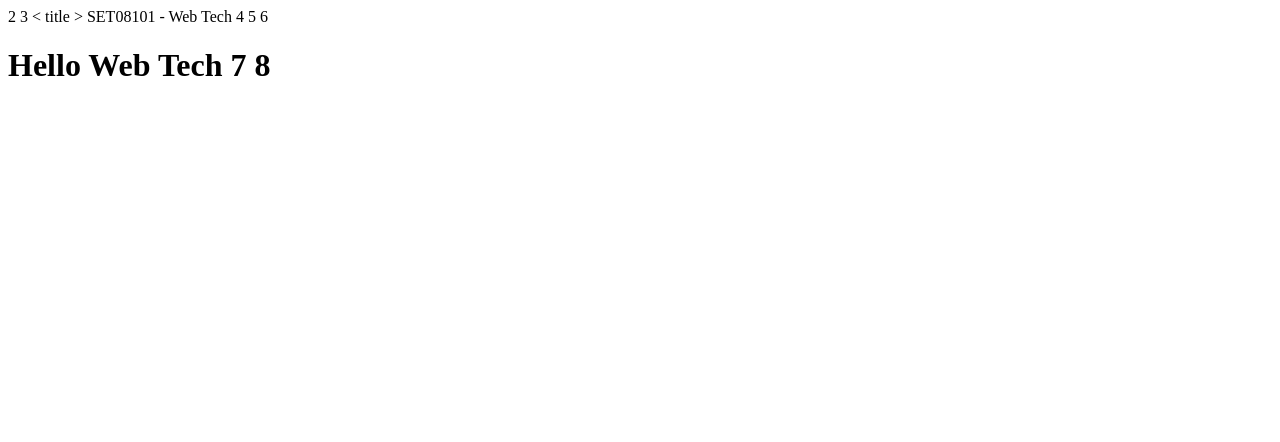
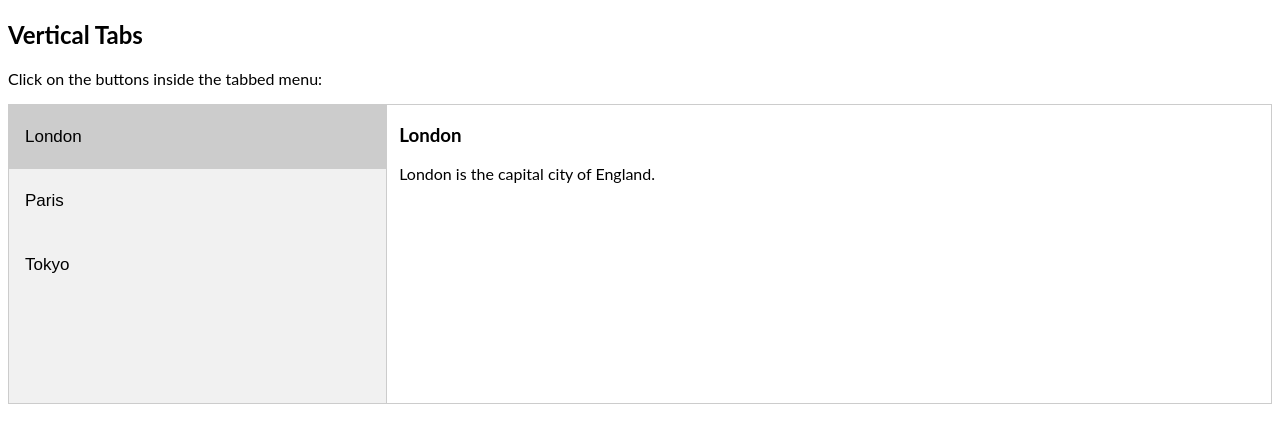
Before and after one commit to veerendrabac/set08801, a plain HTML site: page index.html in a window 1280 px wide. Drawn offline with Linux system fonts and the light colour scheme.

Commit message:
Update index.html

```diff
--- a/index.html
+++ b/index.html
@@ -1,8 +1,100 @@
-<html >
-2 <head >
-3 < title > SET08101 - Web Tech </ title >
-4 </ head >
-5 <body >
-6 <h1 > Hello Web Tech </ h1 >
-7 </ body >
-8 <html >
+<!DOCTYPE html>
+<html>
+<head>
+<meta name="viewport" content="width=device-width, initial-scale=1">
+<style>
+* {box-sizing: border-box}
+body {font-family: "Lato", sans-serif;}
+
+/* Style the tab */
+.tab {
+  float: left;
+  border: 1px solid #ccc;
+  background-color: #f1f1f1;
+  width: 30%;
+  height: 300px;
+}
+
+/* Style the buttons inside the tab */
+.tab button {
+  display: block;
+  background-color: inherit;
+  color: black;
+  padding: 22px 16px;
+  width: 100%;
+  border: none;
+  outline: none;
+  text-align: left;
+  cursor: pointer;
+  transition: 0.3s;
+  font-size: 17px;
+}
+
+/* Change background color of buttons on hover */
+.tab button:hover {
+  background-color: #ddd;
+}
+
+/* Create an active/current "tab button" class */
+.tab button.active {
+  background-color: #ccc;
+}
+
+/* Style the tab content */
+.tabcontent {
+  float: left;
+  padding: 0px 12px;
+  border: 1px solid #ccc;
+  width: 70%;
+  border-left: none;
+  height: 300px;
+}
+</style>
+</head>
+<body>
+
+<h2>Vertical Tabs</h2>
+<p>Click on the buttons inside the tabbed menu:</p>
+
+<div class="tab">
+  <button class="tablinks" onclick="openCity(event, 'London')" id="defaultOpen">London</button>
+  <button class="tablinks" onclick="openCity(event, 'Paris')">Paris</button>
+  <button class="tablinks" onclick="openCity(event, 'Tokyo')">Tokyo</button>
+</div>
+
+<div id="London" class="tabcontent">
+  <h3>London</h3>
+  <p>London is the capital city of England.</p>
+</div>
+
+<div id="Paris" class="tabcontent">
+  <h3>Paris</h3>
+  <p>Paris is the capital of France.</p>
+</div>
+
+<div id="Tokyo" class="tabcontent">
+  <h3>Tokyo</h3>
+  <p>Tokyo is the capital of Japan.</p>
+</div>
+
+<script>
+function openCity(evt, cityName) {
+  var i, tabcontent, tablinks;
+  tabcontent = document.getElementsByClassName("tabcontent");
+  for (i = 0; i < tabcontent.length; i++) {
+    tabcontent[i].style.display = "none";
+  }
+  tablinks = document.getElementsByClassName("tablinks");
+  for (i = 0; i < tablinks.length; i++) {
+    tablinks[i].className = tablinks[i].className.replace(" active", "");
+  }
+  document.getElementById(cityName).style.display = "block";
+  evt.currentTarget.className += " active";
+}
+
+// Get the element with id="defaultOpen" and click on it
+document.getElementById("defaultOpen").click();
+</script>
+
+</body>
+</html>
```
